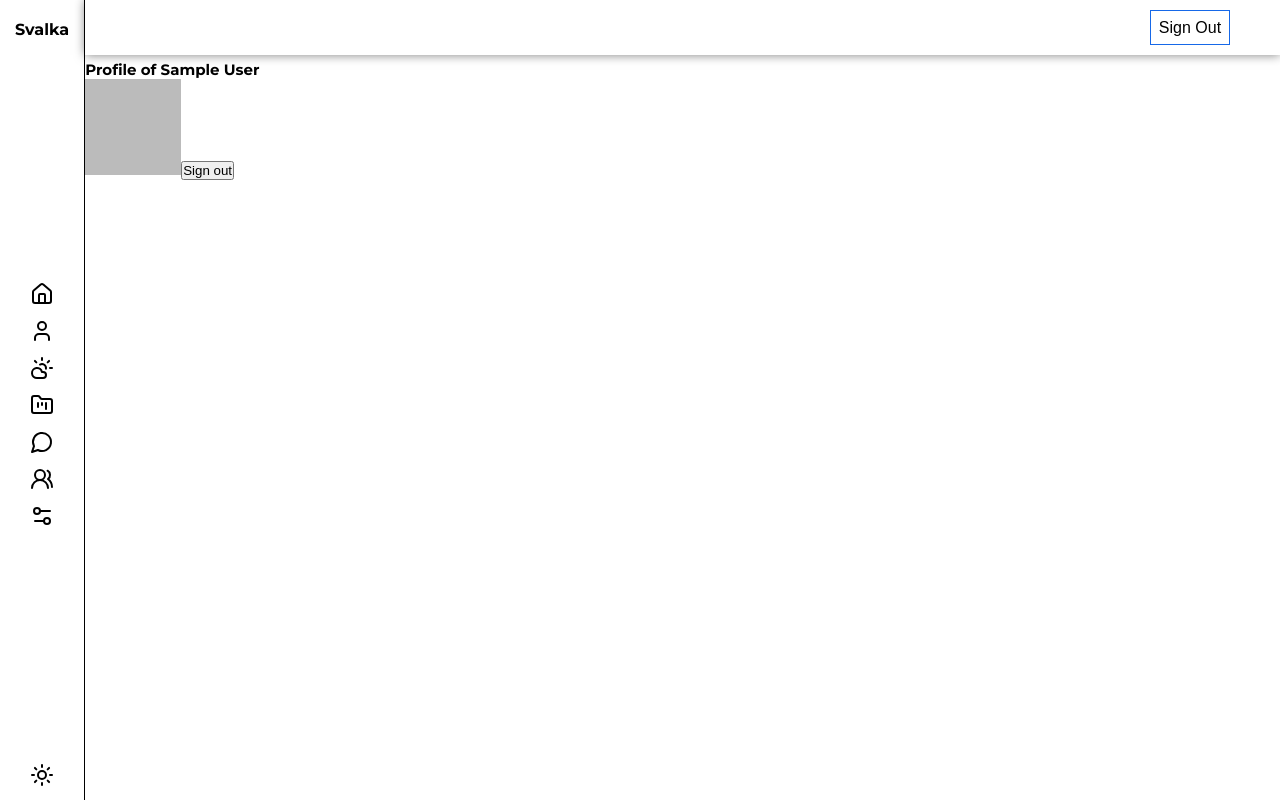
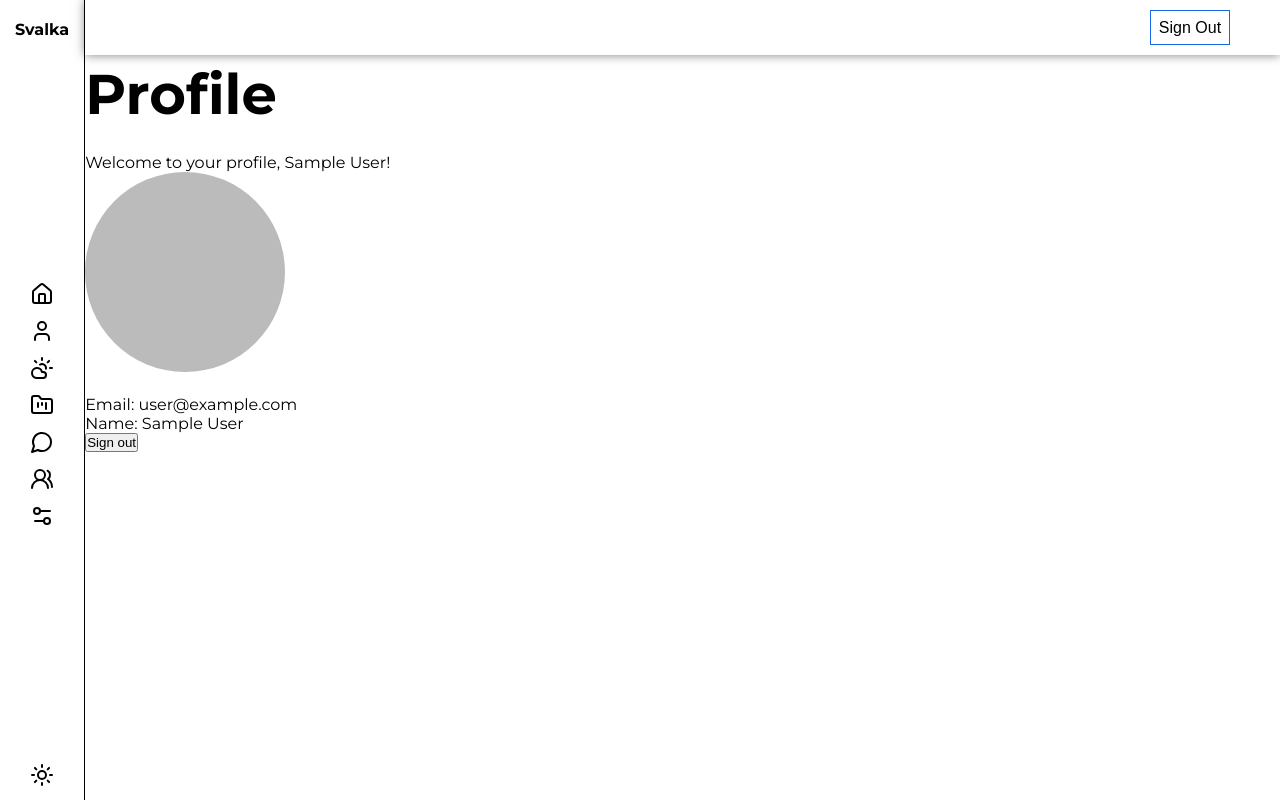
Before and after one commit to Tiltusha/svalka, a Next.js app in the folder frontend/: page /profile in a window 1280 px wide. Built offline with nearby package versions, Linux system fonts and the light colour scheme; no server answers; sample sign-in values are in the browser's storage.

Commit message:
залит back на nest, начало создания planner на beatiful dnd? может сменю либу, пока хз

```diff
--- a/frontend/package.json
+++ b/frontend/package.json
@@ -9,12 +9,14 @@
     "lint": "next lint"
   },
   "dependencies": {
+    "@types/react-beautiful-dnd": "^13.1.8",
     "axios": "^1.7.2",
     "clsx": "^2.1.1",
     "lucide-react": "^0.411.0",
     "next": "14.2.5",
     "next-auth": "^4.24.7",
     "react": "^18",
+    "react-beautiful-dnd": "^13.1.1",
     "react-dom": "^18",
     "sass": "^1.77.8"
   },
--- /dev/null
+++ b/frontend/src/app/(dashboard)/profile/page.module.sass
@@ -0,0 +1,9 @@
+.title
+    font-size: 5.6rem
+    margin-bottom: 2.5rem
+
+.img
+    width: 20rem
+    height: 20rem
+    border-radius: 50%
+    margin-bottom: 2rem
--- a/frontend/src/app/(dashboard)/profile/page.tsx
+++ b/frontend/src/app/(dashboard)/profile/page.tsx
@@ -2,6 +2,7 @@ import { authConfig } from "@/configs/auth";
 import ProtectedPage from '@/components/auth/ProtectedPage';
 import { getServerSession } from "next-auth/next"
 import LogoutButton from '@/components/auth/LogoutButton';
+import styles from './page.module.sass'
 
 export default async function Page() {
     const session = await getServerSession(authConfig);
@@ -9,8 +10,13 @@ export default async function Page() {
     return (
         <div>
             <ProtectedPage>
-                <h1>Profile of {session?.user?.name} </h1>
-                {session?.user?.image && <img src={session?.user?.image} />}
+                <h1 className={styles.title}>Profile</h1>
+                <p className={styles.description}>Welcome to your profile, {session?.user?.name}!</p>
+                <div className={styles.container}>
+                    {session?.user?.image && <img className={styles.img} src={session?.user?.image} />}
+                    <p className={styles.email}>Email: {session?.user?.email}</p>
+                    <p className={styles.name}>Name: {session?.user?.name}</p>
+                </div>
                 <LogoutButton />
             </ProtectedPage>
         </div>
--- a/frontend/src/components/layout/Sidebar/sidebar.module.sass
+++ b/frontend/src/components/layout/Sidebar/sidebar.module.sass
@@ -19,7 +19,8 @@
     width: 100%
     height: 100%
 
-.link.active
+.link
+    &::active
     color: green
 
 .logo
--- a/frontend/src/components/weather/FiveDayForecast/FiveDayForecast.tsx
+++ b/frontend/src/components/weather/FiveDayForecast/FiveDayForecast.tsx
@@ -5,11 +5,11 @@ import styles from './FiveDayForecast.module.sass';
 // Интерфейс для структуры данных о прогнозе погоды
 interface ForecastData {
   dt_txt: string; // Дата и время прогноза
+  name: string;
   main: {
     temp: number; // Температура
     temp_max: number; // Максимальная температура
     temp_min: number; // Минимальная температура
-    city: string;
   };
   weather: {
     description: string; // Описание погодных условий
@@ -31,6 +31,7 @@ const FiveDayForecast: React.FC<FiveDayForecastProps> = ({ forecastData }) => {
       {dailyForecast.map((forecast, index) => (
         <div className={styles.forecastItem} key={index}>
           <h3>{new Date(forecast.dt_txt).toLocaleDateString('ru-RU')}</h3>
+          <p>Город: {forecast.name}</p>
           <p>Температура: {forecast.main.temp}°C</p>
           <p>Максимальная: {forecast.main.temp_max}°C</p>
           <p>Минимальная: {forecast.main.temp_min}°C</p>
--- a/frontend/src/components/weather/LocationFetcher.tsx
+++ b/frontend/src/components/weather/LocationFetcher.tsx
@@ -24,6 +24,7 @@ interface WeatherData {
 // Интерфейс для структуры данных о прогнозе погоды
 interface ForecastData {
   dt_txt: string; // Дата и время прогноза
+  name: string;
   main: {
     temp: number; // Температура
     temp_max: number; // Максимальная температура
```
Also changed, not shown: frontend/src/app/(auth)/login/page.tsx (+29 -7 lines), frontend/src/app/planner/initial-data.ts (added, +18 -0 lines), frontend/src/app/planner/page.tsx (+11 -0 lines), frontend/src/components/weather/FiveDayForecast/FiveDayForecast.module.sass (+6 -1 lines), 2 other files (tests, documents, lock files or other folders).
